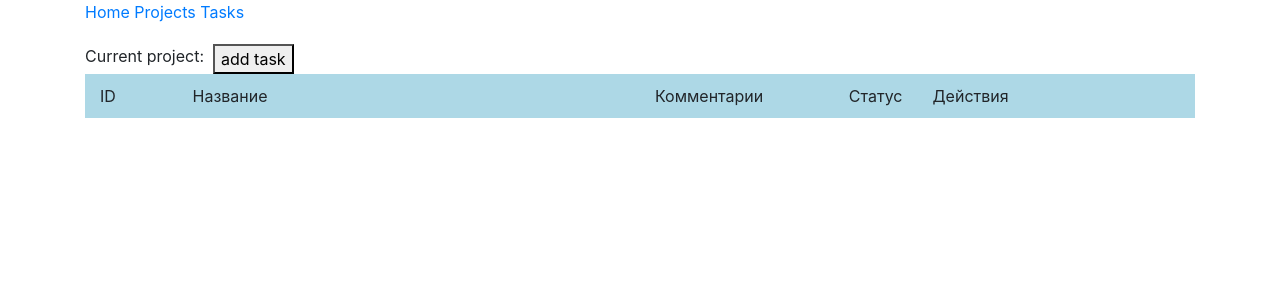
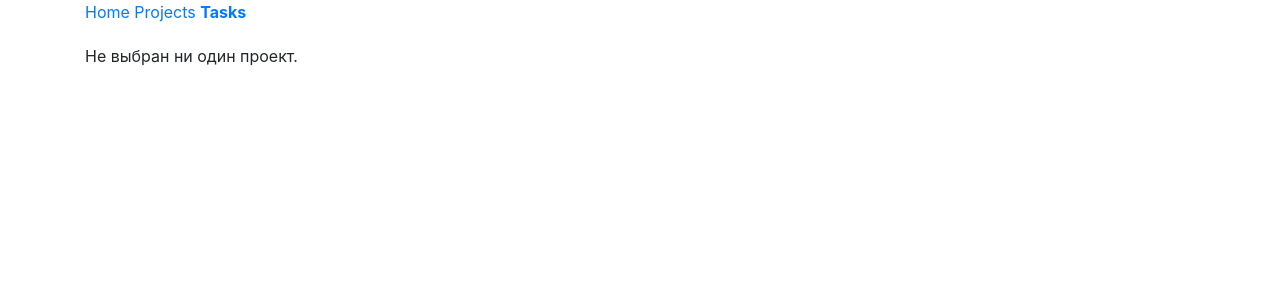
Before and after one commit to ibesedin/nuxtTinyWorkItemList, a Nuxt app: page /tasks in a window 1280 px wide. Shown: the top 300 px of the page. Built offline with nearby package versions, Linux system fonts and the light colour scheme.

Commit message:
project collection in store

```diff
--- a/components/AppHeader/index.vue
+++ b/components/AppHeader/index.vue
@@ -27,3 +27,9 @@ export default {
   margin-bottom: 20px;
 }
 </style>
+
+<style>
+.nuxt-link-exact-active {
+  font-weight: bold;
+}
+</style>
--- a/components/TaskList/index.vue
+++ b/components/TaskList/index.vue
@@ -1,8 +1,8 @@
 <template>
   <div class="container">
     <div class="row">
-      Current project: {{ projectId }}&nbsp;
-      <button @click="addRandom">add task</button>
+      Проект: {{ currentProject.name }}&nbsp;
+      <button @click="addRandom">Добавить</button>
     </div>
     <div :class="['row', $style.listHeader]">
       <div class="col-1">ID</div>
@@ -24,7 +24,7 @@
 </template>
 
 <script>
-import { mapGetters, mapActions, mapState } from 'vuex';
+import { mapGetters, mapActions } from 'vuex';
 import { TASK_STATUS } from '~/classes/task';
 import TaskRow from '~/components/TaskRow';
 
@@ -34,8 +34,10 @@ export default {
     TaskRow,
   },
   computed: {
-    ...mapState(['projectId']),
-    ...mapGetters(["tasks"])
+    ...mapGetters([
+      'tasks',
+      'currentProject',
+    ]),
   },
   methods: {
     ...mapActions([
--- a/pages/index.vue
+++ b/pages/index.vue
@@ -1,3 +1,20 @@
 <template>
-  <div />
+  <div class="container">
+    <div v-if="currentProject">
+      Текущий проект: {{ currentProject.name }}
+    </div>
+    <div v-else>
+      <NuxtLink to="/projects">Выбрать проект</NuxtLink>
+    </div>
+  </div>
 </template>
+
+<script>
+import { mapGetters } from 'vuex';
+
+export default {
+  computed: {
+    ...mapGetters(['currentProject']),
+  },
+};
+</script>
--- a/pages/projects.vue
+++ b/pages/projects.vue
@@ -1,10 +1,9 @@
 <template>
   <div class="container">
-    <div class="row">Select project:</div>
+    <div>Проекты:</div>
     <div
       v-for="project in projects"
       :key="project.id"
-      class="row"
     >
       <div class="col">
         <a href="#" @click.prevent="select(project)">{{ project.name }}</a>
@@ -14,17 +13,14 @@
 </template>
 
 <script>
-import { mapActions } from 'vuex';
+import { mapActions, mapState } from 'vuex';
 
 export default {
-  data: () => ({
-    projects: [
-      {
-        id: 'id1',
-        name: 'Project1',
-      },
-    ],
-  }),
+  computed: {
+    ...mapState([
+      'projects',
+    ]),
+  },
   methods: {
     ...mapActions([
       'setProject',
--- a/pages/tasks/index.vue
+++ b/pages/tasks/index.vue
@@ -1,10 +1,14 @@
 <template>
   <div class="container">
-    <TaskList />
+    <TaskList v-if="projectId" />
+    <div v-else>
+      Не выбран ни один проект.
+    </div>
   </div>
 </template>
 
 <script>
+import { mapState } from 'vuex';
 import TaskList from '~/components/TaskList';
 
 export default {
@@ -12,5 +16,10 @@ export default {
   components: {
     TaskList,
   },
+  computed: {
+    ...mapState([
+      'projectId',
+    ]),
+  },
 };
 </script>
--- a/store/index.js
+++ b/store/index.js
@@ -2,6 +2,16 @@ import Task from '~/classes/task';
 
 export const state = () => ({
   projectId: null,
+  projects: [
+    {
+      id: 'id1',
+      name: 'Project 1',
+    },
+    {
+      id: 'id2',
+      name: 'Project 2',
+    },
+  ],
   tasks: [],
   comments: [],
 });
@@ -9,6 +19,9 @@ export const state = () => ({
 export const getters = {
   tasks(state) {
     return state.tasks;
+  },
+  currentProject(state) {
+    return state.projects.find(pr => pr.id === state.projectId);
   },
 };
 
```
